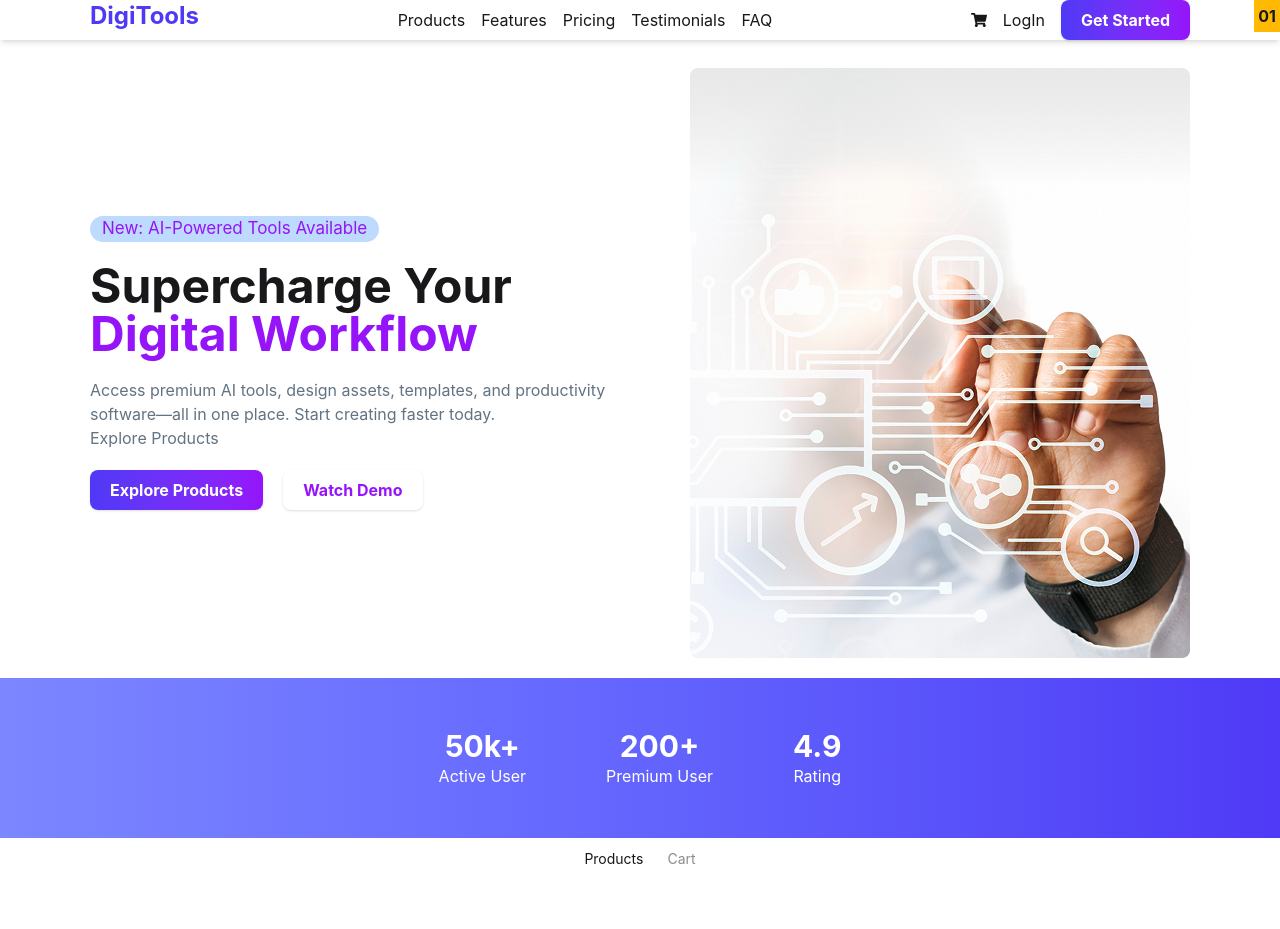
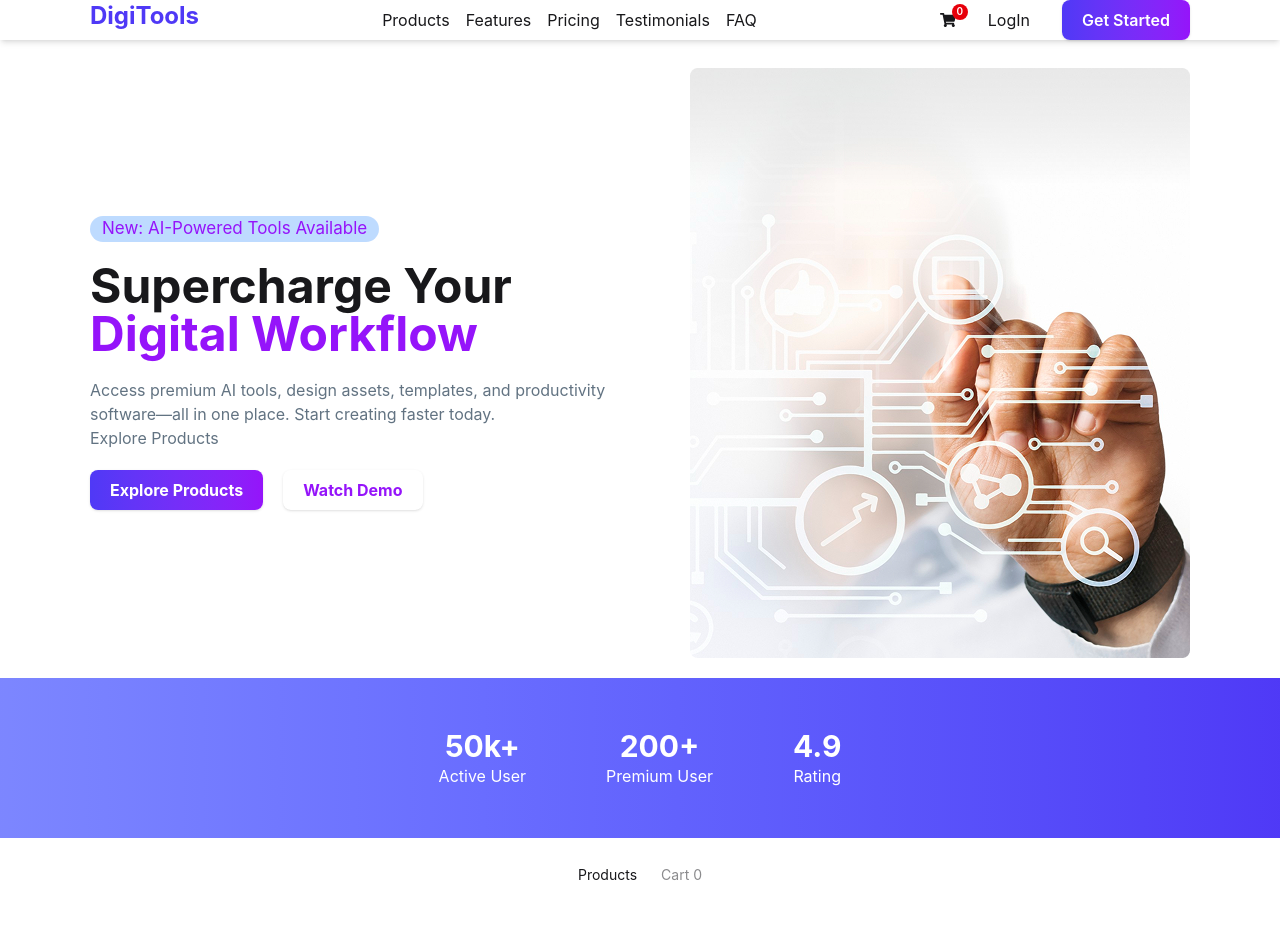
Before and after one commit to rakib1k7/B13-A06, a React (Vite) app: page / in a window 1280 px wide. Shown: the top 929 px of the page. Built offline with nearby package versions, Linux system fonts and the light colour scheme.

Commit message:
adding footer and function cart count

```diff
--- a/src/App.jsx
+++ b/src/App.jsx
@@ -6,6 +6,7 @@ import PremiumTools from "./components/PremiumTools";
 import Rattings from "./components/rattings";
 import Step from "./components/step";
 import SelectedCart from "./components/SelectedCart";
+import Footer from "./components/Footer";
 
 const getAiTool = async () => {
   const res = await fetch("/public/AiTools/Aitools.json");
@@ -21,11 +22,11 @@ function App() {
 
   return (
     <>
-      <Navbar />
+      <Navbar cartData={cartData} />
       <Banner />
       <Rattings />
       {/* name of each tab group should be unique */}
-      <div className="tabs justify-center">
+      <div className="tabs justify-center mt-4">
         <input
           type="radio"
           name="my_tabs_1"
@@ -38,7 +39,7 @@ function App() {
           type="radio"
           name="my_tabs_1"
           className="tab"
-          aria-label="Cart"
+          aria-label= {`Cart ${cartData.length}`}
           onClick={()=> setActiveTab("Cart")}
 
         />
@@ -50,6 +51,7 @@ function App() {
       { activeTab === "Cart" && <SelectedCart cartData = {cartData} setCartData = {setCartData} />}
 
       <Step />
+      <Footer/>
     </>
   );
 }
--- a/src/components/AiCards.jsx
+++ b/src/components/AiCards.jsx
@@ -1,4 +1,5 @@
 import React, { useState } from "react";
+import { IoCheckmark } from "react-icons/io5";
 
 const AiCards = ({ premiumAiTools, cartData, setCartData }) => {
   const [isBuy, setBuy] = useState(false)
--- /dev/null
+++ b/src/components/Footer.jsx
@@ -0,0 +1,61 @@
+import React from 'react';
+import { TbBrandInstagramFilled } from "react-icons/tb";
+import { FaFacebookSquare } from "react-icons/fa";
+import { FaXTwitter } from "react-icons/fa6";
+
+const Footer = () => {
+    return (
+        <div className='max-w-[1100px] mx-auto py-7'>
+            <div className='grid grid-cols-5 gap-4 mb-6'>
+                <div className='space-y-3'>
+                    <h1 className='font-bold text-3xl'>DigiTools</h1>
+                    <p className='text-[10px] text-[#627382]'>Premium digital tools for creators, professionals, and businesses. Work smarter with our suite of powerful tools.</p>
+                </div>
+                <div>
+                    <h1 className='text-2xl'>Product</h1>
+                    <p className='text-[10px] text-[#627382]'>Features</p>
+                    <p className='text-[10px] text-[#627382]'>Pricing</p>
+                    <p className='text-[10px] text-[#627382]'>Template</p>
+                    <p className='text-[10px] text-[#627382]'>Integrations</p>
+                </div>
+                <div>
+                    <h1 className='text-2xl'>Company</h1>
+                    <p className='text-[10px] text-[#627382]'>About</p>
+                    <p className='text-[10px] text-[#627382]'>Blog</p>
+                    <p className='text-[10px] text-[#627382]'>Careers</p>
+                    <p className='text-[10px] text-[#627382]'>Press</p>
+                </div>
+                <div>
+                    <h1 className='text-2xl'>Resources</h1>
+                    <p className='text-[10px] text-[#627382]'>Documentation</p>
+                    <p className='text-[10px] text-[#627382]'>Help Center</p>
+                    <p className='text-[10px] text-[#627382]'>Community</p>
+                    <p className='text-[10px] text-[#627382]'>Contact</p>
+                </div>
+                <div>
+                    <h1>Social Links</h1>
+                    <div className='flex gap-2'>
+                        <TbBrandInstagramFilled />
+                        <FaFacebookSquare />
+                        <FaXTwitter />
+                    </div>
+                </div>
+            </div>
+            <hr />
+
+            <div className='flex justify-between mt-5'>
+                <div>
+                    <p className=' text-[#627382]'>© 2026 Digitools. All rights reserved.</p>
+                </div>
+                <div className='flex gap-3'>
+                    <p className=' text-[#627382]'>Privacy Policy</p>
+                    <p className=' text-[#627382]'>Terms of Service</p>
+                    <p className=' text-[#627382]'>Cookies</p>
+                </div>
+            </div>
+
+        </div>
+    );
+};
+
+export default Footer;
--- a/src/components/Navbar.jsx
+++ b/src/components/Navbar.jsx
@@ -1,24 +1,33 @@
-import React from 'react';
-import { FaShoppingCart } from 'react-icons/fa';
+import React from "react";
+import { FaShoppingCart } from "react-icons/fa";
 
-const Navbar = () => {
+const Navbar = ({ cartData }) => {
+  console.log(cartData);
   return (
-        <div className='top-3 shadow-md'>
-            <div className='max-w-[1100px] mx-auto flex justify-between  '>
+    <div className="top-3 shadow-md">
+      <div className="max-w-[1100px] mx-auto flex justify-between  ">
         <div>
-                    <h1 className='font-bold text-2xl text-[#4F39F6]'>DigiTools</h1>
+          <h1 className="font-bold text-2xl text-[#4F39F6]">DigiTools</h1>
         </div>
-                <ol className='flex gap-4 items-center'>
+        <ol className="flex gap-4 items-center">
           <li>Products</li>
           <li>Features</li>
           <li>Pricing</li>
           <li>Testimonials</li>
           <li>FAQ</li>
         </ol>
-                <div className='flex gap-4 items-center'>
+        <div className="flex gap-8 items-center">
+          <div className="relative ">
+            <p className="text-[10px] font-semibold text-white absolute -top-2 left-3 bg-red-600 w-4 h-4 text-center rounded-4xl ">
+              {cartData.length}
+            </p>
             <FaShoppingCart />
+          </div>
+
           <p>LogIn</p>
-                    <button class='font-bold bg-linear-to-r from-[#4F39F6] to-[#9514FA] text-white px-5 py-2 rounded-lg shadow hover:opacity-90'>Get Started</button>
+          <button class="font-bold bg-linear-to-r from-[#4F39F6] to-[#9514FA] font-semibold text-white px-5 py-2 rounded-lg shadow hover:opacity-90">
+            Get Started
+          </button>
         </div>
       </div>
     </div>
--- a/src/components/PremiumTools.jsx
+++ b/src/components/PremiumTools.jsx
@@ -8,7 +8,7 @@ const PremiumTools = ({ AiPromise, cartData, setCartData}) => {
   //   console.log(selectedBtn, "selectedBtn");
 
   return (
-    <div className="py-5">
+    <div className="">
       <div className="max-w-[1100px] mx-auto flex justify-center text-center items-center mt-8">
         <div className="space-y-3">
           <h1 className="text-3xl font-bold">Premium Digital Tools</h1>
--- a/src/components/Step.jsx
+++ b/src/components/Step.jsx
@@ -14,8 +14,8 @@ const Step = () => {
       </div>
       <div className="grid grid-cols-3 gap-6">
         <div className=" shadow-lg">
-          <div className="absolute top-0 right-0 ">
-            <p className="bg-amber-400 ab font-bold p-1 ">01</p>
+          <div className="relative ">
+            <p className="bg-[#4F39F6] absolute right-2 top-2 rounded-3xl text-[15px] w-6 h-7 font-semibold p-1 ">01</p>
           </div>
           <div className=" flex flex-col justify-center items-center text-center py-6">
             <img className="justify-center items-center "
@@ -30,10 +30,10 @@ const Step = () => {
           </div>
         </div>
         <div className=" shadow-2xl">
-          <div className="absolute top-0 right-0 ">
-            <p className="bg-amber-400 ab font-bold p-1 ">01</p>
+          <div className="relative">
+            <p className="bg-[#4F39F6] absolute right-2 top-2 rounded-3xl text-[15px] w-6 h-7 font-semibold p-1 ">02</p>
           </div>
-          <div className=" flex flex-col justify-center items-center text-center py-6">
+          <div className=" flex flex-col justify-center items-center text-center py-6 ">
             <img className="justify-center items-center "
               src={PackageImage}
               alt=""
@@ -46,8 +46,8 @@ const Step = () => {
           </div>
         </div>
         <div className=" shadow-2xl">
-          <div className="absolute top-0 right-0 ">
-            <p className="bg-amber-400 ab font-bold p-1 ">01</p>
+          <div className="relative">
+            <p className="bg-[#4F39F6] absolute right-2 top-2 rounded-3xl text-[15px] w-6 h-7 font-semibold p-1 ">03</p>
           </div>
           <div className=" flex flex-col justify-center items-center text-center py-6">
             <img className="justify-center items-center "
```
Lines whose indentation alone changed are shown as unchanged.
